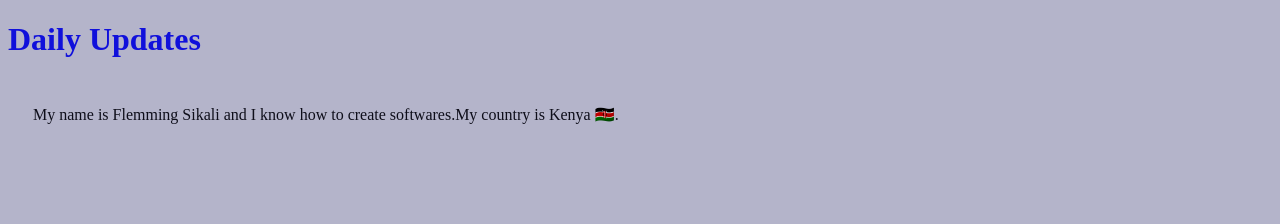
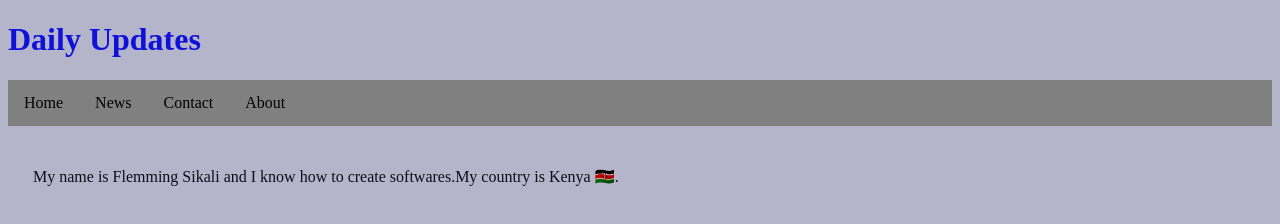
Before and after one commit to techwz25/Test-Application, a plain HTML site: page index.html in a window 1280 px wide. Drawn offline with Linux system fonts and the light colour scheme.

Commit message:
Added few html features on the project
Check on HTML line 15--20 and CSS line 13--36

```diff
--- a/index.html
+++ b/index.html
@@ -9,6 +9,17 @@
 </head>
 <body>
      <h1>Daily Updates</h1>
+
+    <div class="nav-bar">
+     <ul>
+        <li><a href="#">Home</a></li>
+        <li><a href="#">News</a></li>
+        <li><a href="#">Contact</a></li>
+        <li><a href="#">About</a></li>
+     </ul>
+    </div>
+
+     </body>
      <p>My name is Flemming Sikali and I know how to create softwares.My country is Kenya 🇰🇪.</p>
 </body>
 </html>
--- a/styles.css
+++ b/styles.css
@@ -3,9 +3,34 @@
  }
 
  p{
-    padding: 25px;color: rgb(14, 14, 26);
+    padding:25px;color: rgb(14, 14, 26);
  }
 
  h1{
-    color: rgb(16, 16, 219);
+    color:rgb(16, 16, 219);
  }
+
+ ul {
+   list-style-type: none;
+   margin: 0;
+   padding: 0;
+   background-color: grey;
+   overflow: hidden;
+ }
+
+   /*
+    Building a horizontal list
+   */
+
+ li a {
+   display: inline;
+   float : left;
+   color: black;
+   text-align: center;
+   padding: 14px 16px;
+   text-decoration: none;
+ }
+
+ li a:hover {
+   background-color: rgb(180, 180, 202);
+ }
```
